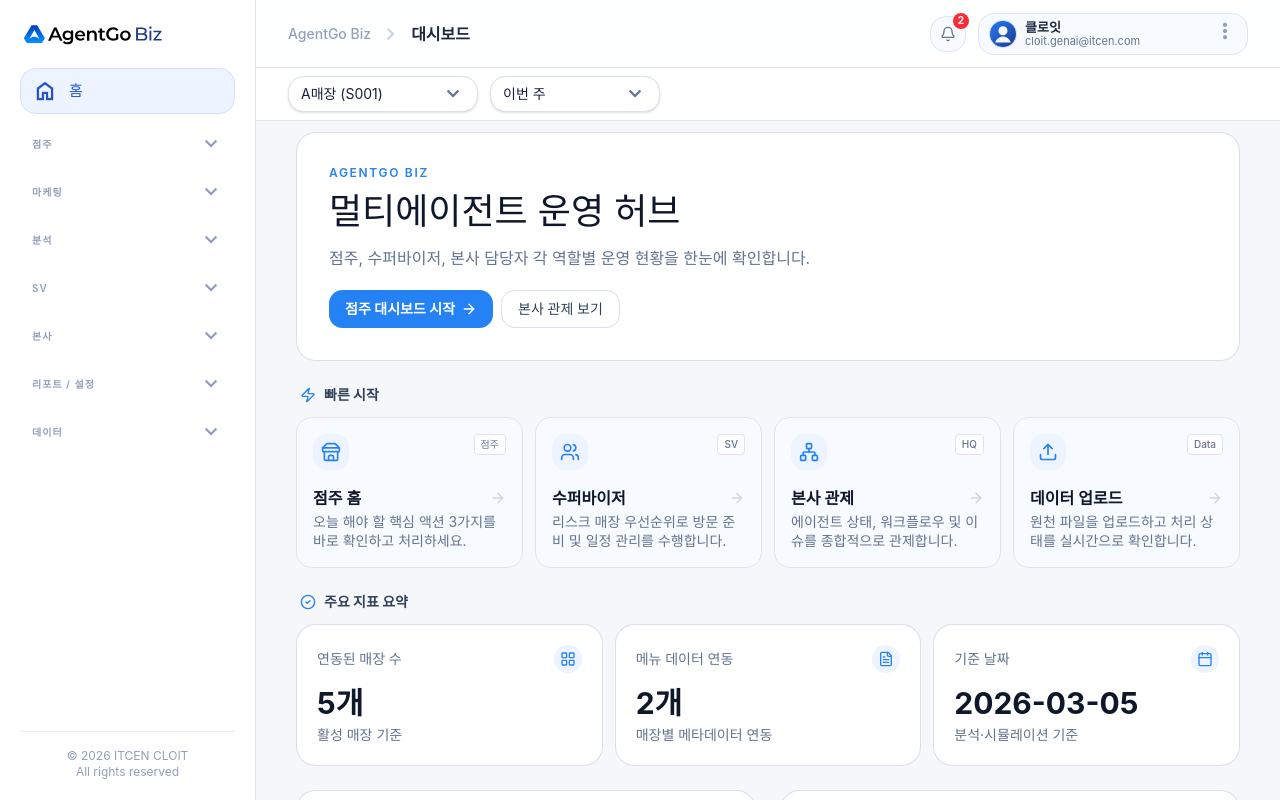
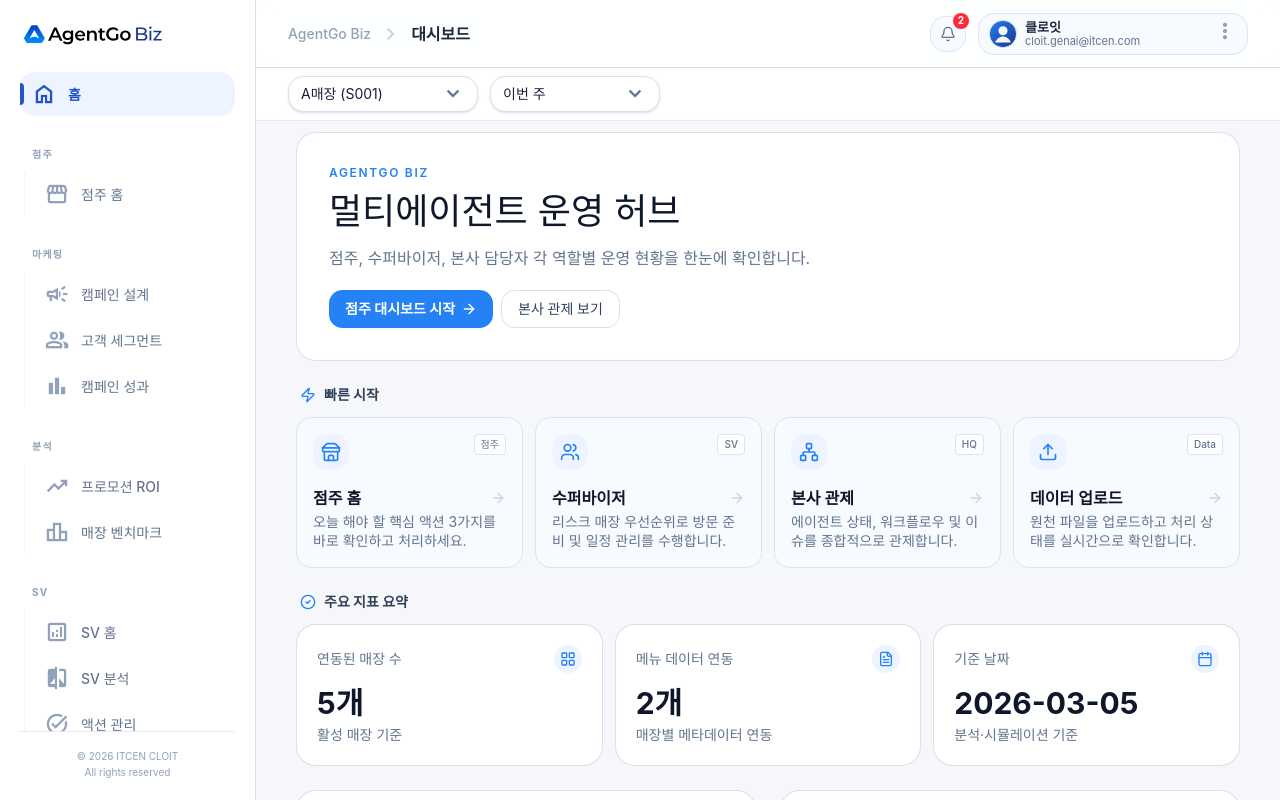
Before and after one commit to hnryu-cloit/agentgo-biz-front, a React (Vite) app: page / in a window 1280 px wide. Shown: the top 800 px of the page. Built offline with nearby package versions, Linux system fonts and the light colour scheme; a web font is replaced by a local one.

Commit message:
feat: 사이드바 플랫 리스트 전환 및 활성 인디케이터 추가
기존 접이식 사이드바를 직관적인 플랫 리스트로 변경하고, 활성 메뉴 강조를 위한 인디케이터와 폰트 스타일을 적용함.

```diff
--- a/src/components/commons/Sidebar.tsx
+++ b/src/components/commons/Sidebar.tsx
@@ -1,5 +1,4 @@
 import type React from "react";
-import { useState } from "react";
 import { NavLink, useLocation } from "react-router-dom";
 import { cn } from "@/lib/utils";
 import Logo from "@/assets/logo.svg";
@@ -25,7 +24,6 @@ const menuSections: MenuSection[] = [
     section: "점주",
     items: [
       { to: "/owner/dashboard", label: "점주 홈", icon: "storefront" },
-      { to: "/owner/qna", label: "AI QnA", icon: "chat_bubble" },
     ],
   },
   {
@@ -76,111 +74,81 @@ const menuSections: MenuSection[] = [
   },
 ];
 
-function getInitialOpen(pathname: string): Set<string> {
-  const open = new Set<string>();
-  for (const s of menuSections) {
-    if (s.section && s.items.some((item) => pathname.startsWith(item.to))) {
-      open.add(s.section);
-    }
-  }
-  return open;
-}
-
 export const Sidebar: React.FC = () => {
   const { pathname } = useLocation();
-  const [openSections, setOpenSections] = useState<Set<string>>(() => getInitialOpen(pathname));
-
-  const toggle = (section: string) => {
-    setOpenSections((prev) => {
-      const next = new Set(prev);
-      if (next.has(section)) next.delete(section);
-      else next.add(section);
-      return next;
-    });
-  };
 
   return (
-    <aside className="fixed left-0 top-0 hidden h-full w-64 border-r border-border/75 bg-white/92 backdrop-blur-sm lg:flex">
+    <aside className="fixed left-0 top-0 hidden h-full w-64 border-r border-border bg-white lg:flex">
       <div className="flex w-full flex-col p-5">
         <NavLink to="/" className="inline-flex items-center px-1">
           <img src={Logo} alt="AgentGo" className="h-7 w-auto" />
         </NavLink>
 
-        <nav className="mt-5 flex-1 space-y-0.5 overflow-y-auto pb-4">
+        <nav className="mt-6 flex-1 space-y-5 overflow-y-auto pb-6 scrollbar-hide">
           {menuSections.map((section, sIdx) => {
-            if (!section.section) {
-              return (
-                <div key={sIdx}>
+            const hasActive = section.items.some((item) =>
+              item.to === "/" ? pathname === "/" : pathname.startsWith(item.to)
+            );
+
+            return (
+              <div key={sIdx} className="space-y-1">
+                {section.section && (
+                  <div className="px-3 py-1">
+                    <span className={cn(
+                      "text-[10px] font-bold uppercase tracking-[0.12em]",
+                      hasActive ? "text-primary" : "text-slate-400"
+                    )}>
+                      {section.section}
+                    </span>
+                  </div>
+                )}
+
+                <div className={cn(
+                  "space-y-0.5",
+                  section.section && "relative ml-1 border-l border-slate-100 pl-2"
+                )}>
                   {section.items.map((item) => (
                     <NavLink
                       key={item.to}
                       to={item.to}
-                      end
+                      end={item.to === "/"}
                       className={({ isActive }) =>
                         cn(
-                          "flex items-center gap-3 rounded-xl px-3 py-2.5 text-[15px] font-medium transition-colors",
+                          "group relative flex items-center gap-3 rounded-xl px-3 py-2.5 text-[14px] font-medium transition-all",
                           isActive
-                            ? "border border-[#CFE0FF] bg-[#EDF3FF] text-[#2454C8]"
-                            : "border border-transparent text-slate-600 hover:border-[#E4EBF8] hover:bg-[#F7FAFF] hover:text-slate-900",
+                            ? "bg-[#EDF3FF] text-[#2454C8]"
+                            : "text-slate-500 hover:bg-[#F7FAFF] hover:text-slate-900"
                         )
                       }
                     >
-                      <span className="material-symbols-outlined text-[18px]">{item.icon}</span>
-                      <span>{item.label}</span>
+                      {({ isActive }) => (
+                        <>
+                          {/* Active Indicator Bar */}
+                          {isActive && (
+                            <div className="absolute left-0 top-1/4 h-1/2 w-1 rounded-r-full bg-[#2454C8]" />
+                          )}
+
+                          <span className={cn(
+                            "material-symbols-outlined text-[20px] transition-colors",
+                            isActive ? "text-[#2454C8] font-variation-fill" : "text-slate-400 group-hover:text-slate-600"
+                          )}>
+                            {item.icon}
+                          </span>
+                          <span className={isActive ? "font-bold" : "font-medium"}>
+                            {item.label}
+                          </span>
+                        </>
+                      )}
                     </NavLink>
                   ))}
                 </div>
-              );
-            }
-
-            const isOpen = openSections.has(section.section);
-            const hasActive = section.items.some((item) => pathname.startsWith(item.to));
-
-            return (
-              <div key={sIdx} className="mt-3">
-                <button
-                  onClick={() => toggle(section.section!)}
-                  className={cn(
-                    "flex w-full items-center justify-between rounded-lg px-3 py-1.5 transition-colors",
-                    hasActive ? "text-[#2454C8]" : "text-slate-400 hover:text-slate-600",
-                  )}
-                >
-                  <span className="text-[10px] font-semibold uppercase tracking-widest">
-                    {section.section}
-                  </span>
-                  <span className="material-symbols-outlined text-[14px]">
-                    {isOpen ? "expand_less" : "expand_more"}
-                  </span>
-                </button>
-
-                {isOpen && (
-                  <div className="mt-0.5 space-y-0.5">
-                    {section.items.map((item) => (
-                      <NavLink
-                        key={item.to}
-                        to={item.to}
-                        className={({ isActive }) =>
-                          cn(
-                            "flex items-center gap-3 rounded-xl px-3 py-2.5 text-[15px] font-medium transition-colors",
-                            isActive
-                              ? "border border-[#CFE0FF] bg-[#EDF3FF] text-[#2454C8]"
-                              : "border border-transparent text-slate-600 hover:border-[#E4EBF8] hover:bg-[#F7FAFF] hover:text-slate-900",
-                          )
-                        }
-                      >
-                        <span className="material-symbols-outlined text-[18px]">{item.icon}</span>
-                        <span>{item.label}</span>
-                      </NavLink>
-                    ))}
-                  </div>
-                )}
               </div>
             );
           })}
         </nav>
 
         <div className="border-t border-border/60 pt-4 text-center">
-          <p className="text-xs text-slate-400">
+          <p className="text-[10px] leading-relaxed text-slate-400">
             © 2026 ITCEN CLOIT<br />All rights reserved
           </p>
         </div>
```
